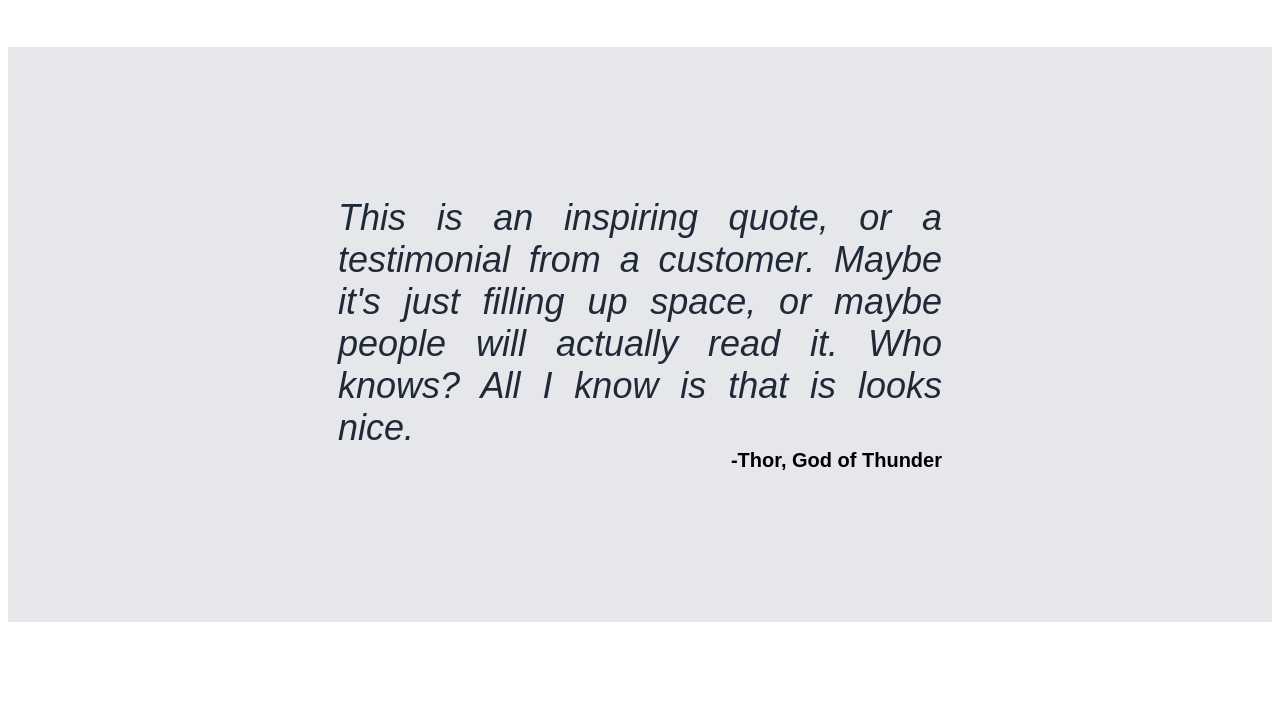
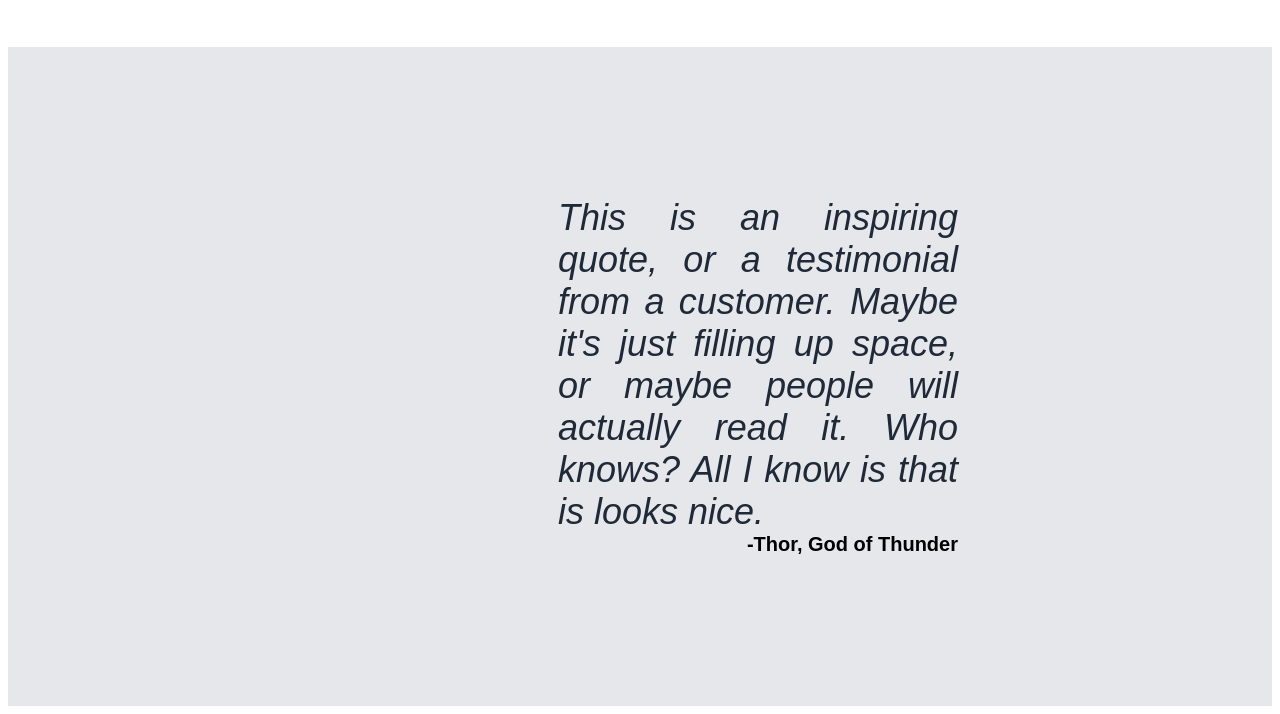
Before and after one commit to LT-boy/landing-page, a plain HTML site: page index.html in a window 1280 px wide. Shown: the part 728-1442 px from the top of the page. Before the commit the page ends 1358 px from the top, so only its background shows below. Drawn offline with Linux system fonts and the light colour scheme.

Commit message:
Add flex to quote section

```diff
--- a/style.css
+++ b/style.css
@@ -108,6 +108,8 @@ h2 {
 .quote-section {
 	background-color: #E5E7EB;
 	padding: 150px;
+	display: flex;
+	flex-direction: column;
 }
 
 .quote {
@@ -116,16 +118,18 @@ h2 {
 	font-style: italic;
 	font-weight: 100;
 	text-align: justify;
-	margin-left: 180px;
-	margin-right: 180px;
+	margin-left: 400px;
+	margin-right: 400px;
 	font-family: sans-serif;
+	min-width: 400px;
 }
 
 .quote-signature {
 	font-size: 20px;
 	font-weight: bold;
-	margin-left: 180px;
-	margin-right: 180px;
+	margin-left: 400px;
+	margin-right: 400px;
 	text-align: right;
 	font-family: sans-serif;
+	min-width: 400px;
 }
```
